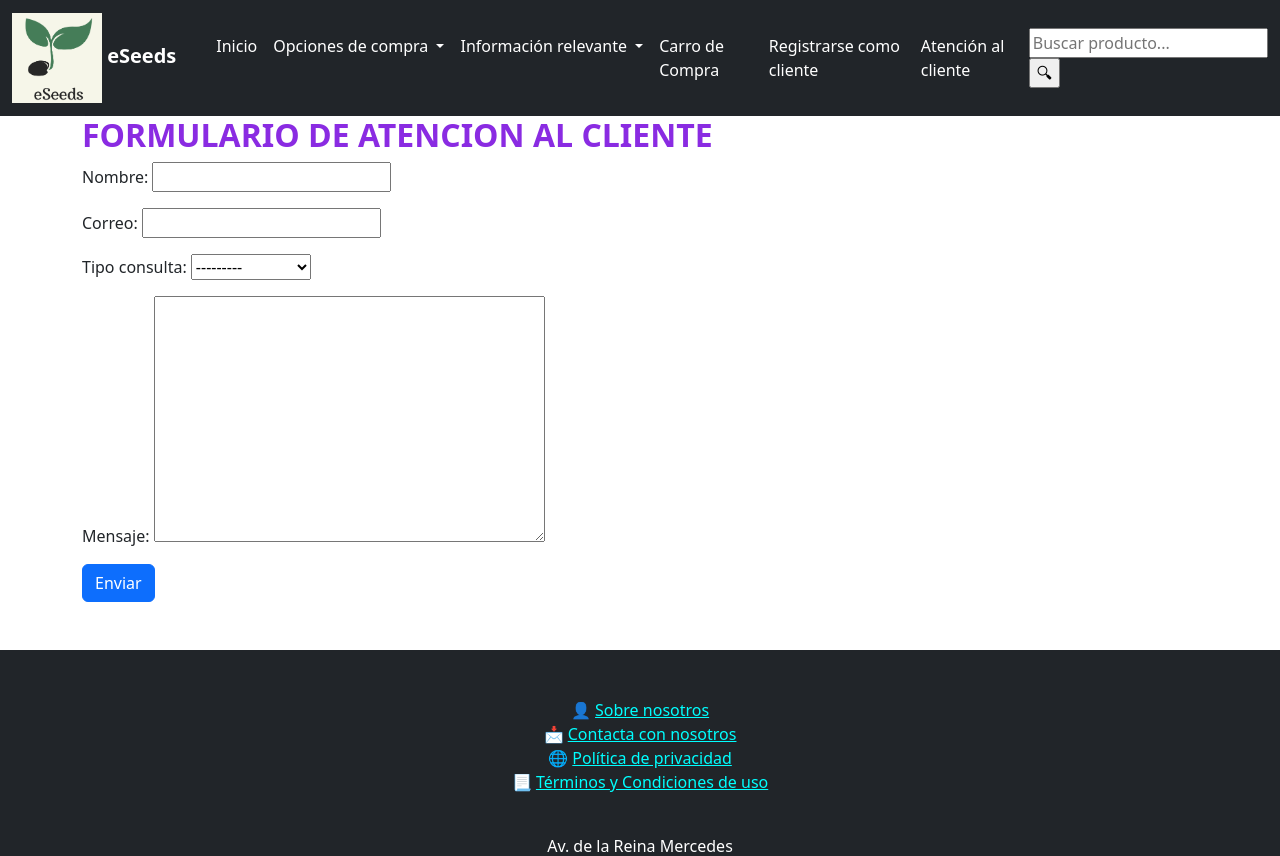
After one commit to horgarler/eSeeds, a Django app: page /atencion_cliente/ in a window 1280 px wide. The commit adds this page. Shown: the top 856 px of the page. Run offline with Django 4.2, Linux system fonts and the light colour scheme.

Commit message:
Registro, Gestión y Atención al Cliente hechos
- 3 funcionalidades nuevas.
- Necesario hacer makemigrations y migrate por cambios en la base de datos.

```diff
--- a/eSeeds/admin.py
+++ b/eSeeds/admin.py
@@ -1,6 +1,8 @@
 from django.contrib import admin
-from eSeeds.models import Producto
+from eSeeds.models import Producto, Cliente, atencionCliente
 
 # Register your models here.
 
 admin.site.register(Producto)
+admin.site.register(Cliente)
+admin.site.register(atencionCliente)
--- /dev/null
+++ b/eSeeds/forms.py
@@ -0,0 +1,14 @@
+from django.forms import ModelForm
+from .models import *
+
+class ClienteForm(ModelForm):
+
+    class Meta:
+        model = Cliente
+        fields = '__all__'
+
+class atencionClienteForm(ModelForm):
+
+    class Meta:
+        model = atencionCliente
+        fields = '__all__'
--- a/eSeeds/models.py
+++ b/eSeeds/models.py
@@ -13,3 +13,27 @@ class Producto(models.Model):
 
     def __str__(self):
         return f'{self.nombre} -> {self.precio}'
+
+class Cliente(models.Model):
+
+    nombre = models.CharField(max_length= 100, blank=False, null=False)
+    apellidos = models.CharField(max_length= 100, blank=False, null=False)
+    nacimiento = models.DateField(null=False, blank=False, help_text= 'Formato de fecha: AAAA-MM-DD')
+    email = models.EmailField(unique=True, null=False,blank=False)
+
+#Atención al cliente
+opciones_conultas = [
+    [0, "consulta"],
+    [1, "reclamo"],
+    [2, "sugerencia"],
+    [3, "felicitaciones"]
+]
+
+class atencionCliente(models.Model):
+    nombre = models.CharField(max_length=50)
+    correo = models.EmailField()
+    tipo_consulta = models.IntegerField(choices=opciones_conultas)
+    mensaje = models.TextField()
+
+    def str(self):
+        return self.nombre
--- /dev/null
+++ b/eSeeds/templates/atencion_cliente.html
@@ -0,0 +1,18 @@
+{% extends 'base.html' %}
+{% block content %}
+
+<div class="contact">
+    <div class="container">
+        <h2><strong style="color: blueviolet">FORMULARIO DE ATENCION AL CLIENTE</strong></h2>
+        {{error}}
+        <form id="request" class="main_form" method="post">
+            {% csrf_token %}
+            {{form.as_p}}
+            <button type="submit" class="btn btn-primary">Enviar</button>
+        </form>
+    </div>
+ </div>
+ <br>
+ <br>
+
+{% endblock %}
--- a/eSeeds/templates/base.html
+++ b/eSeeds/templates/base.html
@@ -69,6 +69,15 @@
                         <li class="nav-item">
                             <a class="nav-link" href="{% url 'carro' %}">Carro de Compra</a>
                         </li>
+
+                        <li class="nav-item">
+                            <a class="nav-link" href="{% url 'registroCliente' %}">Registrarse como cliente</a>
+                        </li>
+
+                        <li class="nav-item">
+                            <a class="nav-link" href="{% url 'atencionCliente' %}">Atención al cliente</a>
+                        </li>
+
                     </ul>
 
                 </div>
--- a/eSeeds/templates/catalogo.html
+++ b/eSeeds/templates/catalogo.html
@@ -30,8 +30,10 @@
                         <div class="col-4">
                             <div class="card" style="height: 10rem; width: 23rem; margin: 5px 0px;">
                                 <div class="card-body">
+                                    <!-- Falta imagen -->
                                     <h5 class="card-title">{{producto.nombre}}</h5>
                                     <p class="card-text">{{producto.precio}}</p>
+                                    <a href="{% url 'producto' producto.id %}" class="btn btn-secondary">Producto al detalle</a>
                                     <a href="{% url 'Add' producto.id %}" class="btn btn-primary">Agregar al carrito</a>
                                 </div>
                             </div>
--- a/eSeeds/urls.py
+++ b/eSeeds/urls.py
@@ -24,4 +24,9 @@ urlpatterns = [
     path('eliminar/<int:producto_id>/', views.eliminar_producto, name="Del"),
     path('restar/<int:producto_id>/', views.restar_producto, name="Sub"),
     path('limpiar/', views.limpiar_carro, name="CLS"),
+
+    #registro y atencion cliente
+    path('registro_cliente/', views.registroCliente, name="registroCliente"),
+    path('atencion_cliente/', views.atencion_cliente, name="atencionCliente"),
+
 ]
--- a/eSeeds/views.py
+++ b/eSeeds/views.py
@@ -3,6 +3,7 @@ from django.views.generic import TemplateView
 from django.http import Http404
 from django.shortcuts import get_object_or_404, redirect, render
 from django.db.models import Q
+from eSeeds.forms import ClienteForm, atencionClienteForm
 from eSeeds.models import *
 from eSeeds.carro import *
 
@@ -93,3 +94,31 @@ def limpiar_carro(request):
     carro = Carro(request)
     carro.limpiar()
     return redirect("carro")
+
+##################### REGISTRO DE CLIENTE
+
+def registroCliente(request):
+    if request.method == 'GET':
+        return render(request, 'cliente.html', {'form' : ClienteForm})
+    else:
+        try:
+            form = ClienteForm(request.POST)
+            nuevo_cliente = form.save(commit= False)
+            nuevo_cliente.save()
+            return redirect('home')
+        except ValueError:
+            return render(request, 'cliente.html', {'form' : ClienteForm, 'error' : form.errors})
+
+####################### ATENCION AL CLIENTE
+
+def atencion_cliente(request):
+    if request.method == 'GET':
+        return render(request, 'atencion_cliente.html', {'form' : atencionClienteForm})
+    else:
+        try:
+            form = atencionClienteForm(request.POST)
+            nuevo_cliente = form.save(commit= False)
+            nuevo_cliente.save()
+            return redirect('home')
+        except ValueError:
+            return render(request, 'atencion_cliente.html', {'form' : atencionClienteForm, 'error' : form.errors})
```
Also changed, not shown: eSeeds/templates/cliente.html (added, +19 -0 lines), db.sqlite3, eSeeds/migrations/0004_cliente.py (added), eSeeds/migrations/0005_alter_cliente_fechanacimiento.py (added), eSeeds/migrations/0006_rename_fechanacimiento_cliente_nacimiento.py (added), eSeeds/migrations/0007_atencioncliente.py (added).
